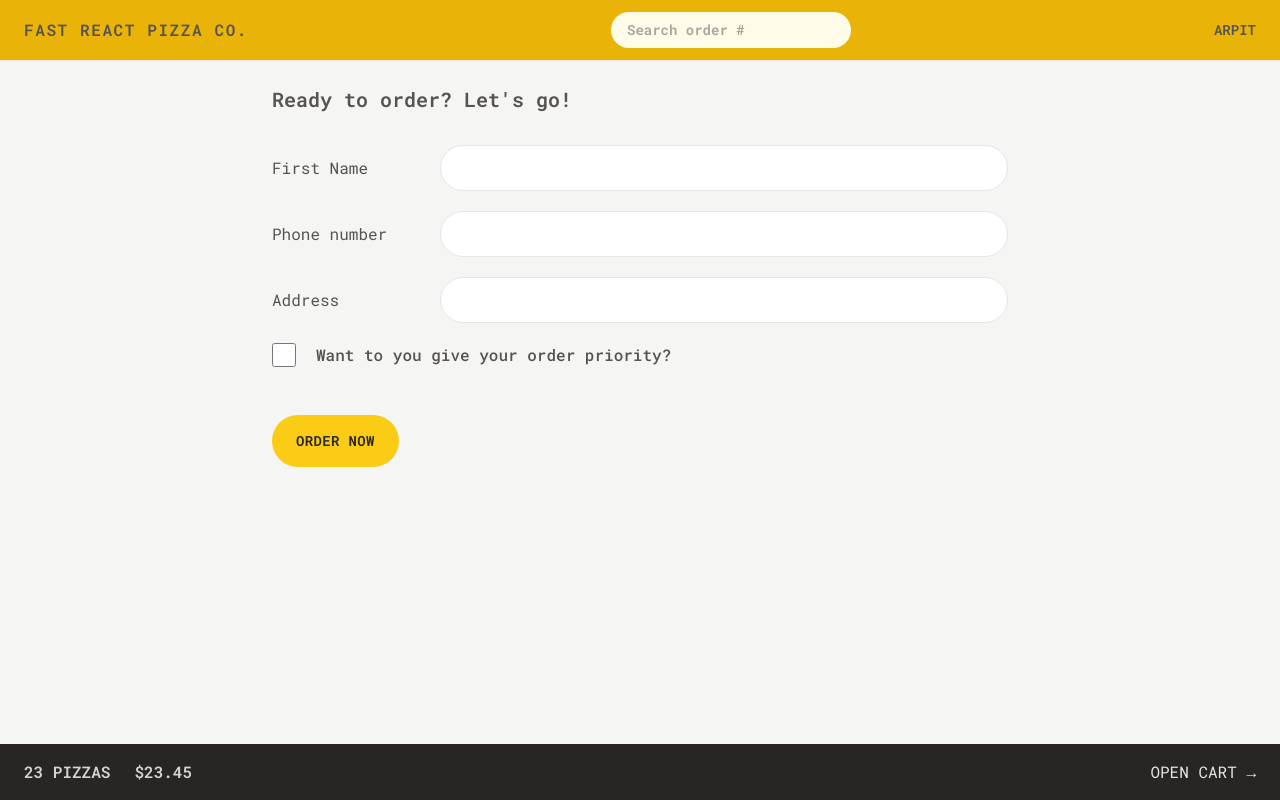
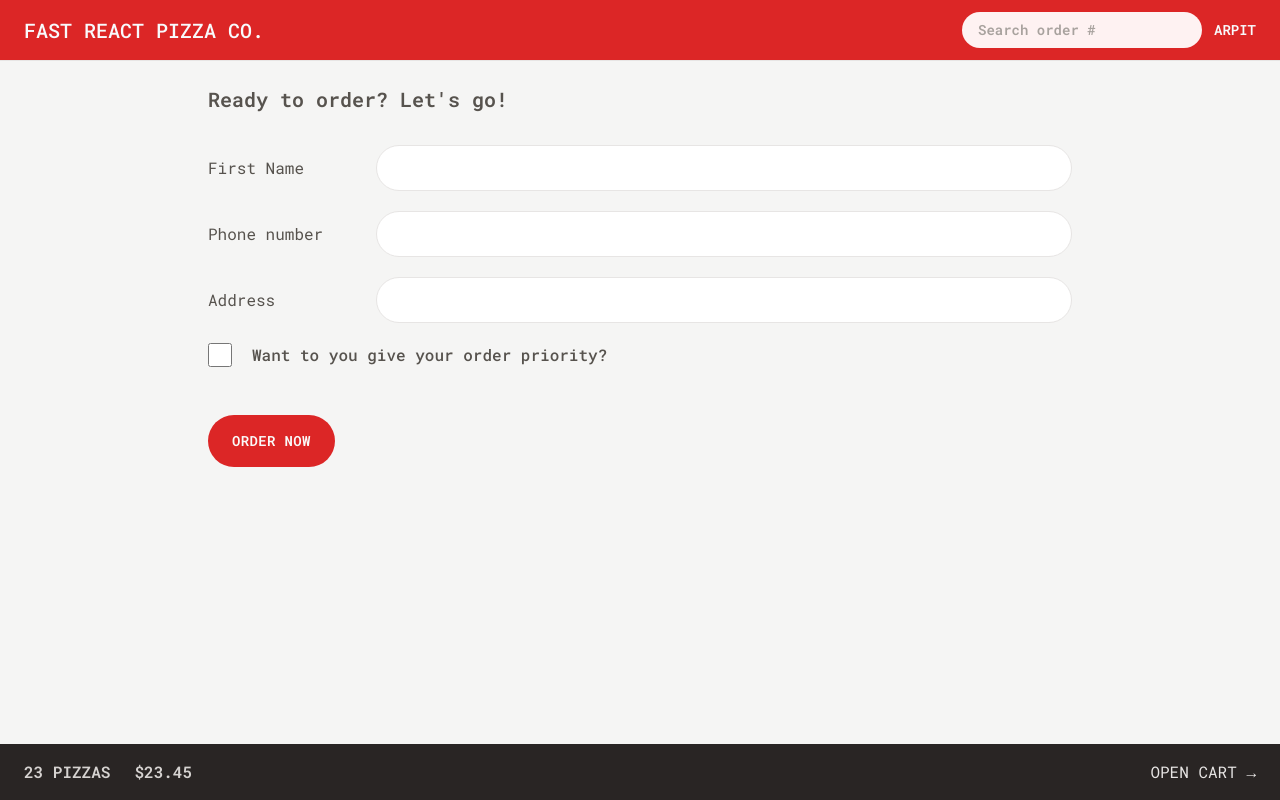
Before and after one commit to arpitjana2103/Red-Pizza-Co., a React (Vite) app: page /order/new in a window 1280 px wide. Built offline with nearby package versions, Linux system fonts and the light colour scheme; a web font is replaced by a local one.

Commit message:
App Theme Refactored

```diff
--- a/package.json
+++ b/package.json
@@ -10,8 +10,10 @@
     "preview": "vite preview"
   },
   "dependencies": {
+    "@reduxjs/toolkit": "^1.9.7",
     "react": "^18.2.0",
     "react-dom": "^18.2.0",
+    "react-redux": "^8.1.3",
     "react-router-dom": "^6.18.0"
   },
   "devDependencies": {
--- a/src/App.jsx
+++ b/src/App.jsx
@@ -1,12 +1,12 @@
-import {RouterProvider, createBrowserRouter} from 'react-router-dom';
+import { RouterProvider, createBrowserRouter } from 'react-router-dom';
 
 import Home from './ui/Home';
-import Menu, {loader as menuLoader} from './features/menu/Menu';
+import Menu, { loader as menuLoader } from './features/menu/Menu';
 import Cart from './features/cart/Cart';
 import CreateOrder, {
   action as createOrderAction,
 } from './features/order/CreateOrder';
-import Order, {loader as orderLoader} from './features/order/Order';
+import Order, { loader as orderLoader } from './features/order/Order';
 import AppLayout from './ui/AppLayout';
 import Error from './ui/Error';
 
--- a/src/features/order/CreateOrder.jsx
+++ b/src/features/order/CreateOrder.jsx
@@ -84,7 +84,7 @@ function CreateOrder() {
             type="checkbox"
             name="priority"
             id="priority"
-            className="focus:ring-yellow-40 h-6 w-6 accent-yellow-400 focus:outline-none focus:ring-1 focus:ring-yellow-400 focus:ring-offset-2"
+            className="focus:ring-red-40 h-6 w-6 cursor-pointer accent-red-600 focus:outline-none focus:ring-1 focus:ring-red-500 focus:ring-offset-2"
             // value={withPriority}
             // onChange={(e) => setWithPriority(e.target.checked)}
           />
--- a/src/features/order/Order.jsx
+++ b/src/features/order/Order.jsx
@@ -30,7 +30,7 @@ function Order() {
 
         <div className="space-x-2">
           {priority && (
-            <span className="rounded-full bg-red-500 px-3 py-1 text-sm font-semibold uppercase tracking-wide text-red-50">
+            <span className="rounded-full bg-red-600 px-3 py-1 text-sm font-semibold uppercase tracking-wide text-red-50">
               Priority
             </span>
           )}
--- a/src/features/order/SearchOrder.jsx
+++ b/src/features/order/SearchOrder.jsx
@@ -18,7 +18,7 @@ function SearchOrder() {
         placeholder="Search order #"
         value={query}
         onChange={(e) => setQuery(e.target.value)}
-        className="w-28 rounded-full bg-yellow-50 px-4 py-2 text-sm transition-all duration-300 placeholder:text-stone-400 focus:outline-none focus:ring focus:ring-yellow-500 focus:ring-opacity-50 sm:w-60 sm:focus:w-72"
+        className="w-28 rounded-full bg-red-50 px-4 py-2 text-sm transition-all duration-300 placeholder:text-stone-400 focus:outline-none focus:ring focus:ring-red-500 focus:ring-opacity-50 sm:w-60 sm:focus:w-72"
       />
     </form>
   );
--- a/src/features/user/UserName.jsx
+++ b/src/features/user/UserName.jsx
@@ -1,5 +1,9 @@
 function UserName() {
-  return <div className="hidden text-sm font-semibold md:block">Arpit</div>;
+  return (
+    <div className="hidden text-sm font-semibold text-slate-50 md:block">
+      Arpit
+    </div>
+  );
 }
 
 export default UserName;
--- a/src/index.css
+++ b/src/index.css
@@ -7,7 +7,7 @@
 
 @layer components {
   .input {
-    @apply rounded-full border border-stone-200 px-4 py-2 text-sm transition-all duration-300 placeholder:text-stone-400 focus:outline-none focus:ring-1 focus:ring-yellow-400 md:px-6 md:py-3;
+    @apply rounded-full border border-stone-200 px-4 py-2 text-sm transition-all duration-300 placeholder:text-stone-400 focus:outline-none focus:ring-1 focus:ring-red-400 md:px-6 md:py-3;
   }
 
   .loader {
@@ -70,6 +70,5 @@
 
 /* Handle */
 ::-webkit-scrollbar-thumb {
-  /* background: #eab308; */
   background: #292524;
 }
--- a/src/ui/AppLayout.jsx
+++ b/src/ui/AppLayout.jsx
@@ -12,7 +12,7 @@ function AppLayout() {
       {isLoading && <Loader />}
       <Header />
       <div className="overflow-scroll-y">
-        <main className="mx-auto max-w-3xl">
+        <main className="mx-auto max-w-4xl">
           <Outlet />
         </main>
       </div>
--- a/src/ui/Button.jsx
+++ b/src/ui/Button.jsx
@@ -3,7 +3,7 @@ import { Link } from 'react-router-dom';
 /* eslint-disable react/prop-types */
 function Button({ children, disabled, to, type }) {
   const base =
-    'inline-block rounded-full bg-yellow-400 font-semibold uppercase tracking-wide text-stone-800 transition-colors hover:bg-yellow-300 focus:bg-yellow-300 focus:outline-none focus:ring focus:ring-yellow-300 focus:ring-offset-2 disabled:cursor-not-allowed text-sm';
+    'inline-block rounded-full bg-red-600 font-semibold uppercase tracking-wide text-stone-50 transition-colors hover:bg-red-500 focus:bg-red-500 focus:outline-none focus:ring focus:ring-red-500 focus:ring-offset-2 disabled:cursor-not-allowed text-sm';
 
   const styles = {
     primary: base + ' px-4 py-3 md:px-6 md:py-4',
--- a/src/ui/Header.jsx
+++ b/src/ui/Header.jsx
@@ -4,12 +4,14 @@ import UserName from '../features/user/UserName';
 
 function Header() {
   return (
-    <div className="flex items-center justify-between border-b border-stone-200 bg-yellow-500 px-4 py-3 font-semibold uppercase sm:px-6">
-      <Link to="/" className="tracking-widest">
+    <div className="flex items-center justify-between border-b border-stone-200 bg-red-600 px-4 py-3 font-semibold uppercase sm:px-6">
+      <Link to="/" className="text-xl font-medium text-slate-50">
         Fast React Pizza Co.
       </Link>
-      <SearchOrder />
-      <UserName />
+      <div className="flex items-center gap-3">
+        <SearchOrder />
+        <UserName />
+      </div>
     </div>
   );
 }
--- a/src/ui/Home.jsx
+++ b/src/ui/Home.jsx
@@ -6,7 +6,7 @@ function Home() {
       <h1 className="mb-8 text-xl  font-semibold text-stone-700 md:text-3xl">
         The best pizza.
         <br />
-        <span className="text-yellow-500">
+        <span className="text-red-600">
           Straight out of the oven, straight to you.
         </span>
       </h1>
--- a/tailwind.config.js
+++ b/tailwind.config.js
@@ -6,7 +6,11 @@ export default {
     fontFamily: {
       sans: 'Roboto Mono, monospace',
     },
-    extend: {},
+    extend: {
+      colors: {
+        'theme-red': '#dc2626',
+      },
+    },
   },
   plugins: [],
 };
```
Also changed, not shown: 1 other file (tests, documents, lock files or other folders). Lines whose indentation alone changed are shown as unchanged.
